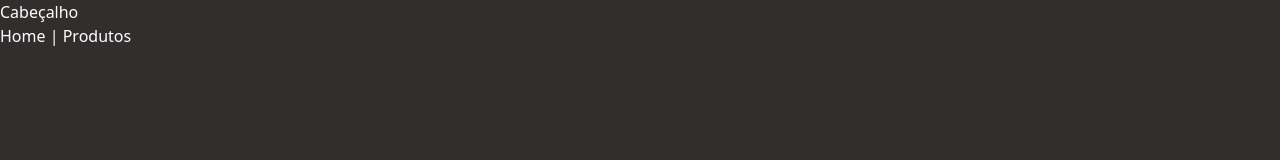
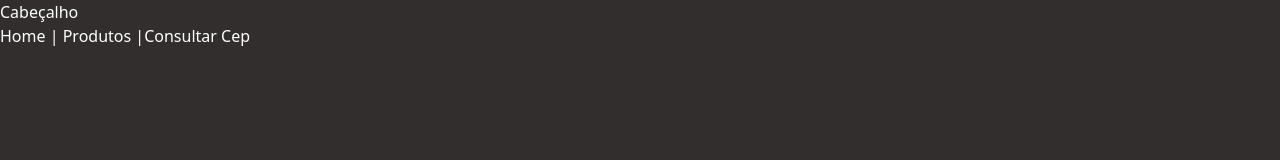
Before and after one commit to 1TDSPF-25/sistema-flow, a React (Vite) app in the folder aula-13/: page / in a window 1280 px wide. Shown: the top 160 px of the page. Built offline with nearby package versions, Linux system fonts and the light colour scheme.

Commit message:
Link para a rota de consultar cep criado.

```diff
--- a/aula-13/src/components/Menu/Menu.tsx
+++ b/aula-13/src/components/Menu/Menu.tsx
@@ -5,7 +5,8 @@ export default function Menu(){
     return(
         <nav>
             <Link to="/">Home </Link>|
-            <Link to="/produtos"> Produtos</Link>
+            <Link to="/produtos"> Produtos</Link> |
+            <Link to="/consulta-cep">Consultar Cep</Link>
         </nav>
     );
 }
```
